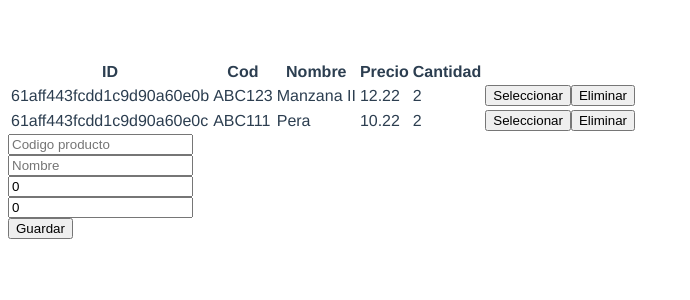
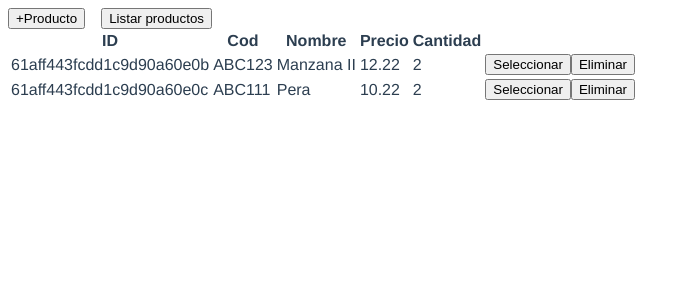
Before and after one commit to lexcasa/ibec_comp_api_2021_2, a Vue app in the folder clase05/frontend/app/: page / in a window 1280 px wide. Shown: the top 300 px of the page, without its empty margins (0-690 px from the left). Built offline with nearby package versions, Linux system fonts and the light colour scheme; no server answers.

Commit message:
Add action ui

```diff
--- a/clase05/frontend/app/src/App.vue
+++ b/clase05/frontend/app/src/App.vue
@@ -1,11 +1,11 @@
 <template>
   <div id="app">
-    <div v-if="false">
-      <input type="text" v-model="nombre">
-      <h2>{{nombreCompleto}}</h2>
-      <button v-on:click="muestraNombre()">Mostrar nombre completo!</button>
+    <div>
+      <button v-on:click="showForm = true" style="margin-right: 1rem">+Producto</button>
+      <button v-on:click="showForm = false">Listar productos</button>
     </div>
-    <div>
+    <!-- Listado de productos -->
+    <div v-if="!showForm">
         <table>
           <thead>
             <tr>
@@ -32,7 +32,8 @@
           </tbody>
         </table>
     </div>
-    <div>
+    <!-- FORM -->
+    <div v-if="showForm">
       <form action="">
         <input type="text" v-model="producto.cod" placeholder="Codigo producto">
         <br>
@@ -64,6 +65,7 @@ export default {
       nombre: "",
       apellido: "Casadevall",
       nombreCompleto: "",
+      showForm: false,
       producto: {
         cod: '',
         nombre: '',
@@ -102,11 +104,13 @@ export default {
         axios.post(API + '/productos/new', this.producto).then( res => {
           console.log("res :: ", res.data)
           this.obtenerProductos()
+          this.clearProducto()
         })
       } else {
         axios.put(API + '/productos/edit', this.producto).then( res => {
           console.log("edit :: ", res.data)
           this.obtenerProductos()
+          this.clearProducto()
         })
       }
     },
@@ -115,6 +119,14 @@ export default {
       axios.get(API + '/productos').then( (res) => {
         this.productos = res.data.response
       })
+    },
+    clearProducto: function (){
+      this.producto = {
+        cod: '',
+        nombre: '',
+        cantidad: 0,
+        precio: 0
+      }
     }
   },
   mounted(){
@@ -130,6 +142,5 @@ export default {
   -moz-osx-font-smoothing: grayscale;
   /* text-align: center; */
   color: #2c3e50;
-  margin-top: 60px;
 }
 </style>
```
Also changed, not shown: 1 other file (tests, documents, lock files or other folders).
